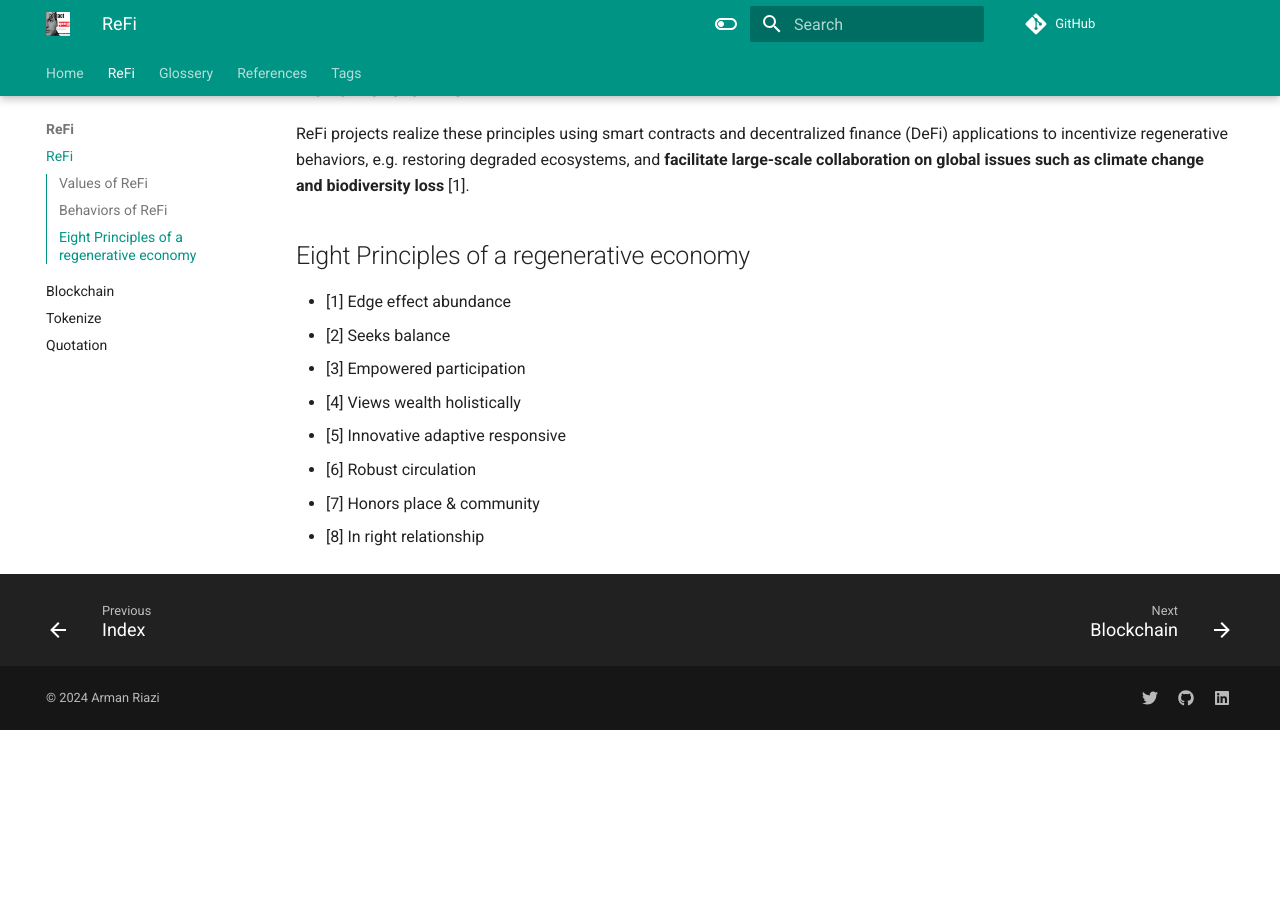
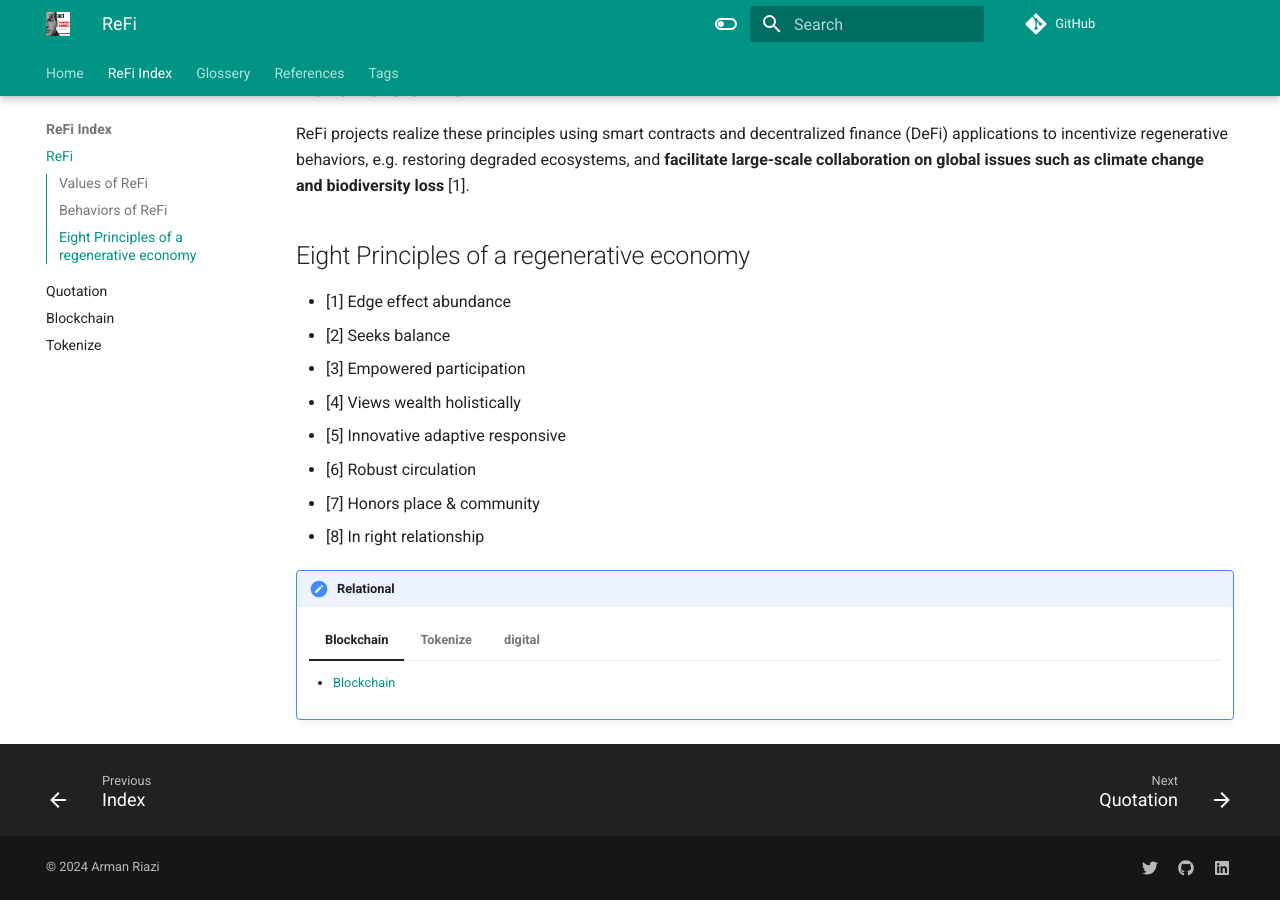
Before and after one commit to armanriazi/refi, an MkDocs documentation site: the page built from docs/refi/refi.md, in a window 1280 px wide and 900 px high, scrolled down 669 px. Built offline with MkDocs 1.6.1 and Material for MkDocs 9.7.7, drawn with Linux system fonts in a browser that asks for light colours; comment, search, counter and statistics services are not loaded; before the commit the page ends 1399 px from its top, so only the background shows below that.

Commit message:
edit mcdocs8

```diff
--- a/docs/refi.md
+++ b/docs/refi/refi.md
@@ -39,3 +39,17 @@ ReFi projects realize these principles using smart contracts and decentralized f
 - [6] Robust circulation
 - [7] Honors place & community
 - [8] In right relationship
+
+!!! Relational material
+
+    === "Blockchain"
+
+        * [Blockchain](https://armanriazi.github.io/public/blockchain/Blockchain/)
+
+    === "Tokenize"
+
+        * [Refi Talent Course](refi_talents.md)
+
+    === "digital"
+
+        * [Digital](../digital/digital.md)
--- a/mkdocs.yml
+++ b/mkdocs.yml
@@ -5,11 +5,11 @@ repo_url: https://github.com/armanriazi/refi
 nav:
     - 'Home':
         - 'Index': 'index.md'
-    - 'ReFi':
-        - 'ReFi': 'refi.md'
+    - 'ReFi Index':
+        - 'ReFi': 'refi/refi.md'
+        - 'Quotation': 'quotation.md'
         - 'Blockchain': 'blockchain/blockchain.md'
         - 'Tokenize': 'blockchain/tokenize.md'
-        - 'Quotation': 'quotation.md'
     - 'Glossery':
         - 'Glossery': 'glossery.md'
         - 'Sentence': 'word.md'
```
Also changed, not shown: docs/index.md (+1 -1 lines), docs/reference.md (+8 -0 lines), docs/refi/refi_talents.md (renamed from docs/refi_talents/refi_talents.md).
